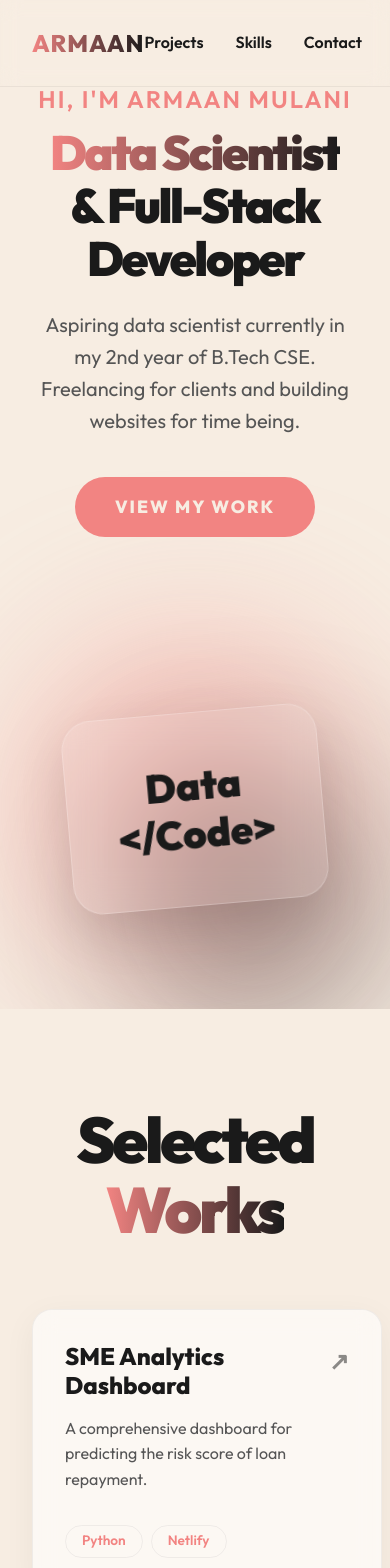
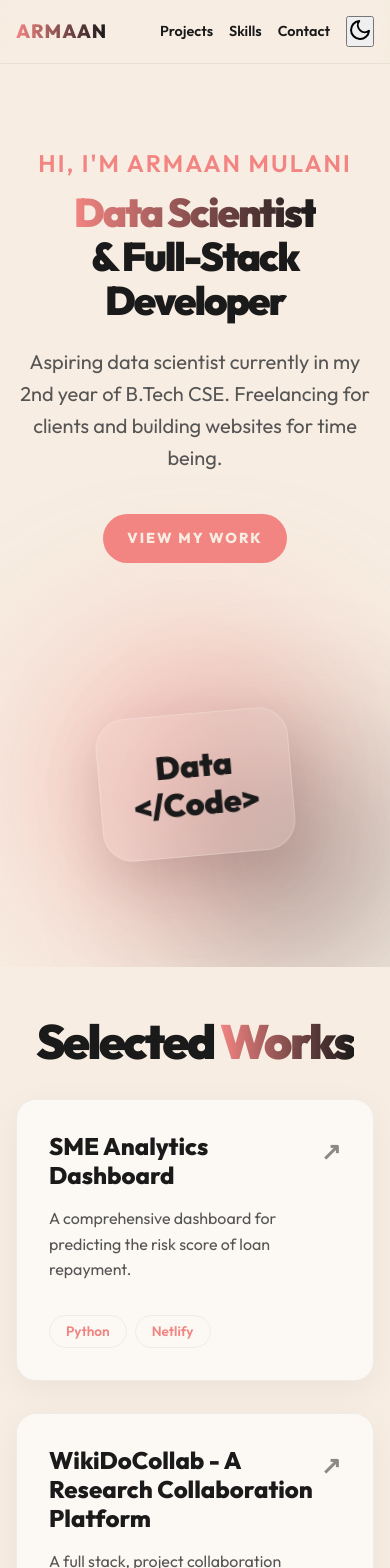
Before and after one commit to ArmaanM08/Portfolio-Website, a Next.js app: page / in a window 390 px wide. Shown: the top 1568 px of the page. Built offline with nearby package versions, Linux system fonts and the light colour scheme.

Commit message:
Made multiplatform supportive UI

```diff
--- a/src/app/globals.css
+++ b/src/app/globals.css
@@ -5,7 +5,8 @@
   --bg-color: #f7ede2;
   --text-color: #1a1a1a;
   --text-secondary: #555555;
-  --accent-color: #f28482; /* Bold reddish pink */
+  --accent-color: #f28482;
+  /* Bold reddish pink */
   --accent-hover: #f5b5b4;
   --card-bg: rgba(255, 255, 255, 0.6);
   --card-border: rgba(0, 0, 0, 0.05);
@@ -17,7 +18,8 @@
   --bg-color: #0d1321;
   --text-color: #f0ebd8;
   --text-secondary: #a3b1c6;
-  --accent-color: #748cab; /* Bold pale blue */
+  --accent-color: #748cab;
+  /* Bold pale blue */
   --accent-hover: #3e5c76;
   --card-bg: rgba(29, 45, 68, 0.6);
   --card-border: rgba(255, 255, 255, 0.05);
@@ -31,7 +33,8 @@
   transition: background-color 0.4s ease, color 0.4s ease, border-color 0.4s ease;
 }
 
-html, body {
+html,
+body {
   font-family: 'Outfit', sans-serif;
   background-color: var(--bg-color);
   color: var(--text-color);
@@ -69,7 +72,7 @@ ul {
 
 .bold-heading {
   font-weight: 900;
-  font-size: clamp(3rem, 8vw, 6rem);
+  font-size: clamp(2.5rem, 8vw, 6rem);
   letter-spacing: -0.05em;
   line-height: 1.1;
   margin-bottom: 1rem;
@@ -110,7 +113,8 @@ ul {
   border: none;
   border-radius: 50px;
   background-color: var(--accent-color);
-  color: var(--bg-color); /* Contrast color */
+  color: var(--bg-color);
+  /* Contrast color */
   cursor: pointer;
   position: relative;
   overflow: hidden;
@@ -189,12 +193,37 @@ ul {
   width: 100%;
 }
 
+@media (max-width: 768px) {
+  .container {
+    padding: 0 1rem;
+  }
+
+  .header {
+    padding: 1rem 0;
+  }
+
+  .nav-links {
+    gap: 1rem;
+    font-size: 0.9rem;
+  }
+
+  .logo {
+    font-size: 1.2rem;
+  }
+
+  .btn {
+    padding: 0.8rem 1.5rem;
+    font-size: 0.9rem;
+  }
+}
+
 /* Animations */
 @keyframes fadeInUp {
   from {
     opacity: 0;
     transform: translateY(30px);
   }
+
   to {
     opacity: 1;
     transform: translateY(0);
@@ -205,9 +234,17 @@ ul {
   animation: fadeInUp 0.8s ease backwards;
 }
 
-.delay-1 { animation-delay: 0.2s; }
-.delay-2 { animation-delay: 0.4s; }
-.delay-3 { animation-delay: 0.6s; }
+.delay-1 {
+  animation-delay: 0.2s;
+}
+
+.delay-2 {
+  animation-delay: 0.4s;
+}
+
+.delay-3 {
+  animation-delay: 0.6s;
+}
 
 /* Dashboard Styles */
 .dashboard-layout {
--- a/src/components/Contact.module.css
+++ b/src/components/Contact.module.css
@@ -24,6 +24,29 @@
     max-width: 600px;
     margin-left: auto;
     margin-right: auto;
+}
+
+@media (max-width: 768px) {
+    .section {
+        padding: 4rem 0;
+        margin-bottom: 2rem;
+    }
+
+    .contactCard {
+        padding: 3rem 1.5rem;
+    }
+
+    .message {
+        font-size: 1.2rem;
+        margin-bottom: 2rem;
+    }
+}
+
+@media (max-width: 480px) {
+    .socials {
+        flex-direction: column;
+        gap: 1rem;
+    }
 }
 
 .links {
--- a/src/components/Hero.module.css
+++ b/src/components/Hero.module.css
@@ -96,6 +96,40 @@
     line-height: 1.2;
 }
 
+@media (max-width: 480px) {
+    .heroSection {
+        min-height: auto;
+        padding-top: 4rem;
+        padding-bottom: 2rem;
+    }
+
+    .heroVisual {
+        height: 300px;
+    }
+
+    .glowCircle {
+        width: 250px;
+        height: 250px;
+    }
+
+    .glowCircle2 {
+        width: 200px;
+        height: 200px;
+    }
+
+    .glassCard {
+        padding: 2rem;
+    }
+
+    .glassCard h3 {
+        font-size: 2rem;
+    }
+
+    .title {
+        font-size: 2.5rem;
+    }
+}
+
 @keyframes pulse {
     0% {
         transform: scale(1);
--- a/src/components/Projects.module.css
+++ b/src/components/Projects.module.css
@@ -11,8 +11,23 @@
 
 .grid {
     display: grid;
-    grid-template-columns: repeat(auto-fill, minmax(350px, 1fr));
+    grid-template-columns: repeat(auto-fill, minmax(min(100%, 300px), 1fr));
     gap: 2rem;
+}
+
+@media (max-width: 768px) {
+    .section {
+        padding: 3rem 0;
+    }
+
+    .heading {
+        font-size: 3rem;
+        margin-bottom: 2rem;
+    }
+
+    .cardHeader h3 {
+        font-size: 1.3rem;
+    }
 }
 
 .projectCard {
--- a/src/components/Skills.module.css
+++ b/src/components/Skills.module.css
@@ -11,9 +11,23 @@
 }
 
 @media (max-width: 900px) {
+    .section {
+        padding: 4rem 0;
+    }
+
     .container {
         grid-template-columns: 1fr;
-        gap: 4rem;
+        gap: 3rem;
+    }
+}
+
+@media (max-width: 480px) {
+    .statNumber {
+        font-size: 2.5rem;
+    }
+
+    .categoryTitle {
+        font-size: 1.3rem;
     }
 }
 
```
